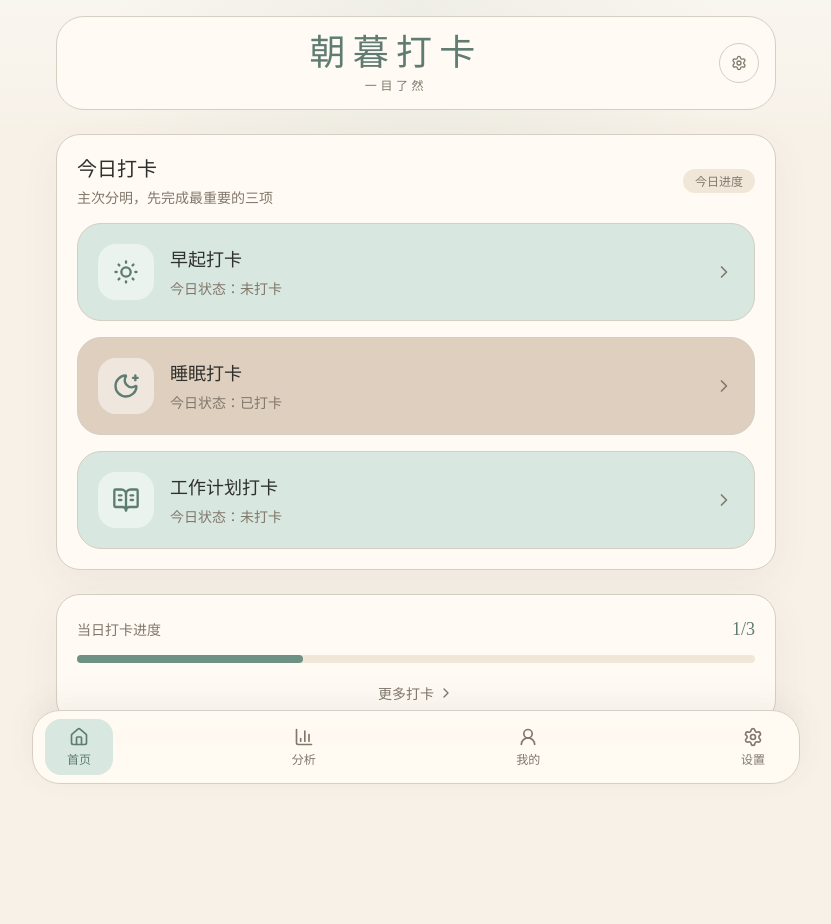
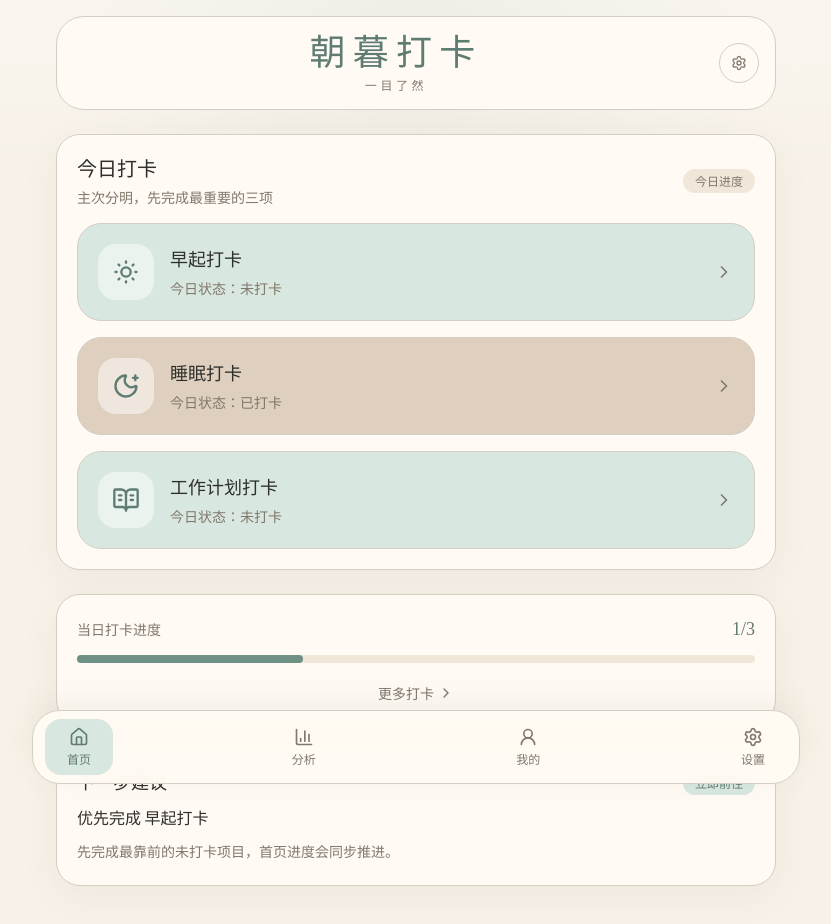
Before and after one commit to suijiafeng/quiet-mind-journal, a React (Vite) app: page / in a window 1280 px wide. Shown: the top 924 px of the page, without its empty margins (224-1055 px from the left). Before the commit the page ends 836 px from the top, so only its background shows below. Built offline with nearby package versions, Linux system fonts and the light colour scheme; a web font is replaced by a local one.

Commit message:
feat(app): 同步首页与打卡路由逻辑

```diff
--- a/src/App.tsx
+++ b/src/App.tsx
@@ -285,16 +285,27 @@ function AppRoutes() {
 
   const homeCards = checkInItems.slice(0, 3).map((item, index) => ({ key: item.id, title: item.name, status: item.status, path: item.path, icon: item.icon, tone: index === 1 ? 'brown' as const : 'green' as const }));
   const homeCompleted = homeCards.filter((item) => item.status === '已打卡').length;
+  const nextSuggestion = checkInItems.find((item) => item.status === '未打卡')
+    ? {
+        title: `优先完成 ${checkInItems.find((item) => item.status === '未打卡')?.name}`,
+        detail: checkInItems.find((item) => item.status === '未打卡')?.id === 'work'
+          ? '先把今天最重要的任务拆清楚，再进行完成打卡。'
+          : checkInItems.find((item) => item.status === '未打卡')?.id === 'sleep'
+            ? '补充昨晚睡眠记录，分析页的数据才会准确。'
+            : '先完成最靠前的未打卡项目，首页进度会同步推进。',
+        path: checkInItems.find((item) => item.status === '未打卡')?.path ?? '/checkins',
+      }
+    : undefined;
 
   return (
     <Layout>
       <Routes>
-        <Route path="/" element={<Home progress={{ completed: homeCompleted, total: homeCards.length || 1 }} cards={homeCards} />} />
-        <Route path="/checkin/morning" element={<MorningCheckIn checkedIn={state.morning.checkedIn} checkedInAt={state.morning.checkedInAt} history={state.morning.history} onCheckIn={() => setState((current) => ({ ...current, morning: { ...current.morning, checkedIn: true, checkedInAt: nowTime(), history: Array.from(new Set([...current.morning.history, todayKey()])) } }))} />} />
-        <Route path="/checkin/sleep" element={<SleepCheckIn sleepAt={state.sleep.sleepAt} wakeAt={state.sleep.wakeAt} durationMinutes={state.sleep.durationMinutes} last7Days={state.sleep.last7Days} onSleep={() => setState((current) => ({ ...current, sleep: { ...current.sleep, sleepAt: nowTime() } }))} onWake={() => setState((current) => ({ ...current, sleep: { ...current.sleep, wakeAt: nowTime(), durationMinutes: current.sleep.durationMinutes ?? 450 } }))} />} />
-        <Route path="/checkin/work" element={<WorkPlan tasks={state.work.tasks} checkedIn={state.work.checkedIn} completionRate={state.work.completionRate} onToggleTask={(id) => setState((current) => { const tasks = current.work.tasks.map((task) => (task.id === id ? { ...task, completed: !task.completed } : task)); const doneCount = tasks.filter((task) => task.completed).length; return { ...current, work: { ...current.work, tasks, completionRate: calculateCompletionRate(doneCount, tasks.length) } }; })} onAddTask={(text) => setState((current) => { const tasks = [...current.work.tasks, { id: `${Date.now()}`, text, completed: false }]; const doneCount = tasks.filter((task) => task.completed).length; return { ...current, work: { ...current.work, tasks, completionRate: calculateCompletionRate(doneCount, tasks.length) } }; })} onCheckIn={() => setState((current) => ({ ...current, work: { ...current.work, checkedIn: true, checkedInAt: nowTime(), completionRate: calculateCompletionRate(completedWorkTasks, current.work.tasks.length) } }))} />} />
+        <Route path="/" element={<Home progress={{ completed: homeCompleted, total: homeCards.length || 1 }} suggestion={nextSuggestion} cards={homeCards} />} />
+        <Route path="/checkin/morning" element={<MorningCheckIn checkedIn={state.morning.checkedIn} checkedInAt={state.morning.checkedInAt} history={state.morning.history} onCheckIn={() => setState((current) => ({ ...current, morning: { ...current.morning, checkedIn: true, checkedInAt: nowTime(), history: uniqueSortedDates([...current.morning.history, todayKey()]) } }))} />} />
+        <Route path="/checkin/sleep" element={<SleepCheckIn sleepAt={state.sleep.sleepAt} wakeAt={state.sleep.wakeAt} durationMinutes={state.sleep.durationMinutes} last7Days={state.sleep.last7Days} onSleep={() => setState((current) => ({ ...current, sleep: { ...current.sleep, sleepAt: nowTime() } }))} onWake={() => setState((current) => { const wakeAt = nowTime(); const durationMinutes = getSleepDurationMinutes(current.sleep.sleepAt, wakeAt) ?? current.sleep.durationMinutes ?? 450; const entry = { date: todayKey().slice(5), durationMinutes, sleepTime: current.sleep.sleepAt ?? '--:--', wakeTime: wakeAt }; return { ...current, sleep: { ...current.sleep, wakeAt, durationMinutes, last7Days: [...current.sleep.last7Days.filter((item) => item.date !== entry.date), entry].slice(-7) } }; })} />} />
+        <Route path="/checkin/work" element={<WorkPlan tasks={state.work.tasks} checkedIn={state.work.checkedIn} completionRate={state.work.completionRate} onToggleTask={(id) => setState((current) => { const tasks = current.work.tasks.map((task) => (task.id === id ? { ...task, completed: !task.completed } : task)); const doneCount = tasks.filter((task) => task.completed).length; return { ...current, work: { ...current.work, tasks, completionRate: calculateCompletionRate(doneCount, tasks.length) } }; })} onAddTask={(text) => setState((current) => { const tasks = [...current.work.tasks, { id: `${Date.now()}`, text: text.trim(), completed: false }]; const doneCount = tasks.filter((task) => task.completed).length; return { ...current, work: { ...current.work, tasks, completionRate: calculateCompletionRate(doneCount, tasks.length) } }; })} onCheckIn={() => setState((current) => { const doneCount = current.work.tasks.filter((task) => task.completed).length; return { ...current, work: { ...current.work, checkedIn: true, checkedInAt: nowTime(), completionRate: calculateCompletionRate(doneCount, current.work.tasks.length) } }; })} />} />
         <Route path="/checkins" element={<CheckInListPage customItems={state.customCheckIns} customCount={state.customCheckIns.length} items={checkInItems} onAddCustom={createCustomCheckIn} onUpdateCustom={updateCustomCheckIn} onDeleteCustom={deleteCheckInFromList} onReorder={(order) => setState((current) => ({ ...current, checkInOrder: order }))} />} />
-        <Route path="/checkin/custom/:id" element={<CustomCheckInPage items={state.customCheckIns} onCheckIn={(id, note) => setState((current) => ({ ...current, customCheckIns: current.customCheckIns.map((item) => (item.id === id ? { ...item, completedToday: true, checkedInAt: nowTime(), note, streak: item.history.includes(todayKey()) ? item.streak : item.streak + 1, history: Array.from(new Set([...item.history, todayKey()])) } : item)) }))} />} />
+        <Route path="/checkin/custom/:id" element={<CustomCheckInPage items={state.customCheckIns} onCheckIn={(id, note) => setState((current) => ({ ...current, customCheckIns: current.customCheckIns.map((item) => { if (item.id !== id) return item; const hasToday = item.history.includes(todayKey()); return { ...item, completedToday: true, checkedInAt: nowTime(), note, streak: hasToday ? item.streak : item.streak + 1, history: uniqueSortedDates([...item.history, todayKey()]) }; }) }))} />} />
         <Route path="/analysis" element={<Analysis period={period} onPeriodChange={setPeriod} cards={[...(state.settings.hideStats ? analysisCards.map((card) => ({ ...card, value: '数据已隐藏', detail: '可在设置中重新显示' })) : analysisCards), ...state.customCheckIns.slice(0, 3).map((item) => ({ title: item.name, value: state.settings.hideStats ? '数据已隐藏' : `连续打卡 ${item.streak} 天`, detail: state.settings.hideStats ? '可在设置中重新显示' : `${item.frequency === 'daily' ? '每日' : item.frequency === 'weekly' ? '每周' : '自定义'}打卡，今日${item.completedToday ? '已完成' : '未完成'}`, path: `/analysis/custom/${item.id}`, tone: 'green' as const, chart: [36, 48, 52, 65, Math.min(90, item.streak * 10)], progress: Math.min(100, item.streak * 12) }))]} />} />
         <Route path="/analysis/:type" element={<AnalysisDetailPage morningRate={state.morning.history.length} sleepEntries={state.sleep.last7Days} workCompletion={state.work.completionRate} incompleteReasons={state.work.incompleteReasons} hidden={state.settings.hideStats} onExport={exportReport} />} />
         <Route path="/analysis/custom/:id" element={<CustomAnalysisPage items={state.customCheckIns} hidden={state.settings.hideStats} onExport={exportReport} />} />
@@ -302,7 +313,7 @@ function AppRoutes() {
         <Route path="/history" element={<HistoryPage items={historyItems} />} />
         <Route path="/medals" element={<MedalPage medals={medals} />} />
         <Route path="/feedback" element={<FeedbackPage />} />
-        <Route path="/settings" element={<SettingsPage state={state} onUpdate={(updater) => setState((current) => ({ ...current, ...updater }))} onUpdateSettings={(key, value) => setState((current) => ({ ...current, settings: { ...current.settings, [key]: value } }))} onBackup={() => downloadFile(`quiet-mind-journal-backup-${todayKey()}.json`, JSON.stringify(state, null, 2), 'application/json')} />} />
+        <Route path="/settings" element={<SettingsPage state={state} onUpdate={(updater) => setState((current) => ({ ...current, ...updater }))} onUpdateSettings={(key, value) => setState((current) => ({ ...current, settings: { ...current.settings, [key]: value } }))} onBackup={() => downloadFile(`quiet-mind-journal-backup-${todayKey()}.json`, JSON.stringify(state, null, 2), 'application/json')} onImport={importBackup} onReset={resetAppState} />} />
       </Routes>
     </Layout>
   );
```
